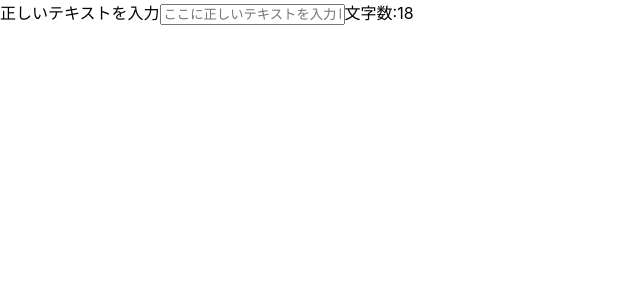
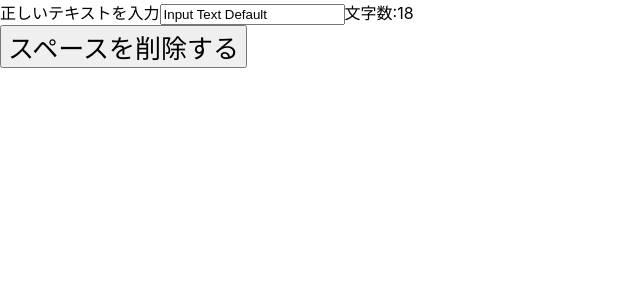
Before and after one commit to Takumikimura1899/doubleChecker, a React (Vite) app: page / in a window 1280 px wide. Shown: the top 300 px of the page, without its empty margins (0-640 px from the left). Built offline with nearby package versions, Linux system fonts and the light colour scheme.

Commit message:
[add] function_text.trim

```diff
--- a/src/components/InputText.tsx
+++ b/src/components/InputText.tsx
@@ -7,6 +7,10 @@ export const InputText = () => {
     setText(event.target.value);
     console.log(text);
   };
+
+  const handleTextTrim = (text: string) => {
+    setText(text.trim());
+  };
   return (
     <>
       <form action=''>
@@ -15,9 +19,11 @@ export const InputText = () => {
           type='text'
           placeholder='ここに正しいテキストを入力してください'
           onChange={handleChange}
+          value={text}
         />
         <span>{`文字数:${text.length}`}</span>
       </form>
+      <button onClick={() => handleTextTrim(text)}>スペースを削除する</button>
     </>
   );
 };
```
